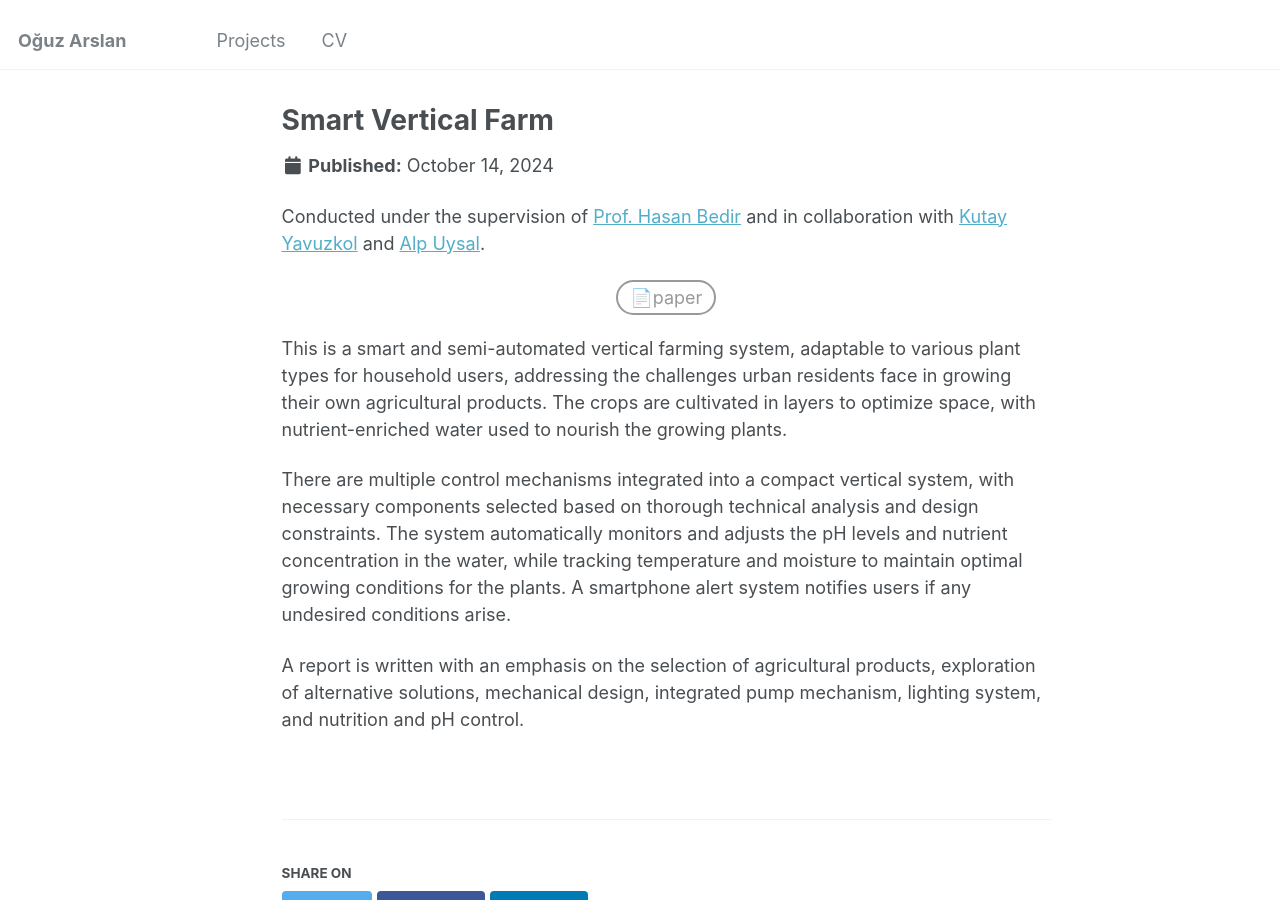
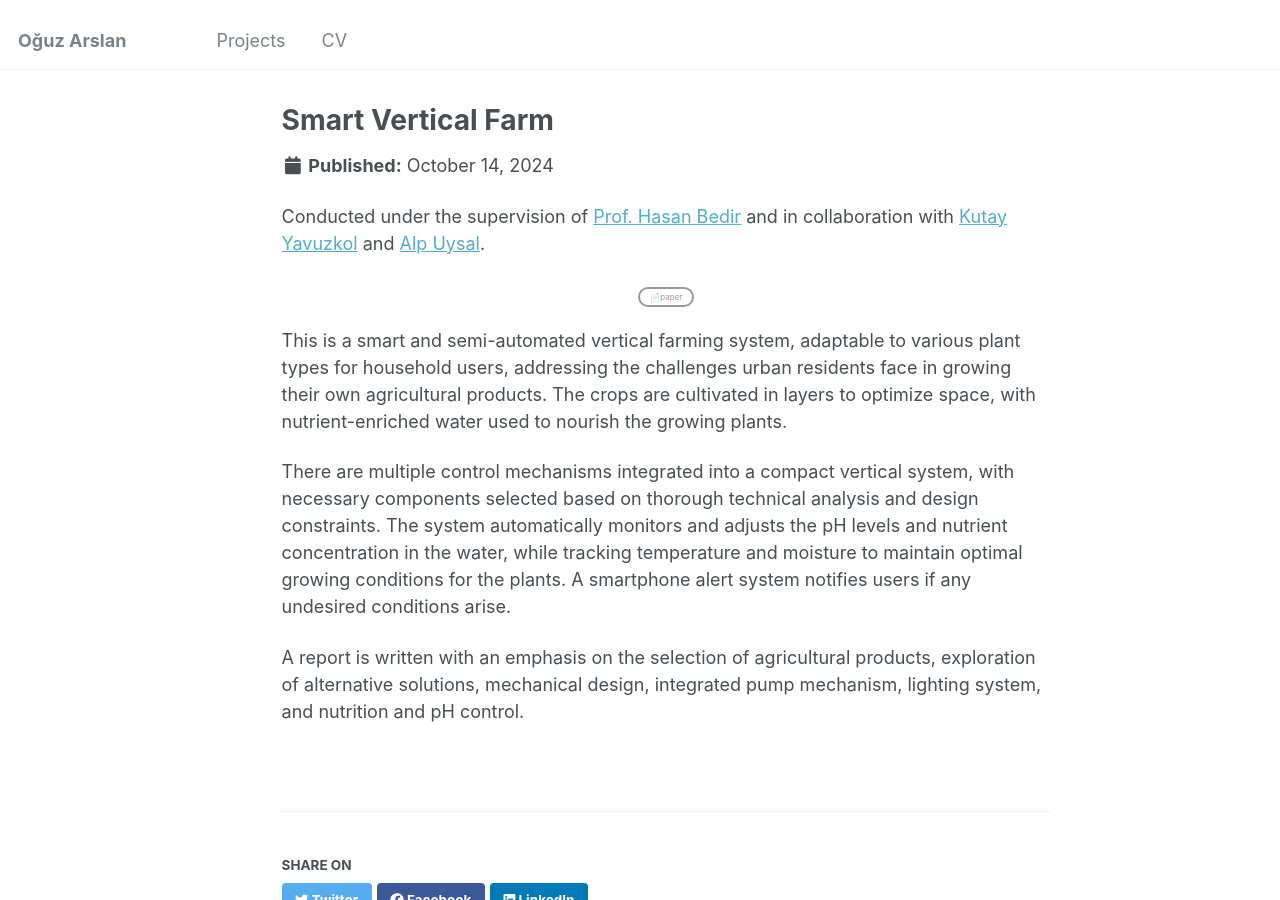
Before and after one commit to Boysle/boysle.github.io, a Jekyll site: the page built from _portfolio/1smartverticalfarm.md, in a window 1280 px wide and 900 px high. Built offline with Jekyll 4.4.1, drawn with Linux system fonts in a browser that asks for light colours.

Commit message:
Update 1smartverticalfarm.md

```diff
--- a/_portfolio/1smartverticalfarm.md
+++ b/_portfolio/1smartverticalfarm.md
@@ -7,9 +7,10 @@ collection: projects
 Conducted under the supervision of [Prof. Hasan Bedir](http://me.boun.edu.tr/?q=users/hasan-bedir) and in collaboration with [Kutay Yavuzkol](https://www.linkedin.com/in/kutay-yavuzkol-415020150/) and [Alp Uysal](https://www.linkedin.com/in/alpuysaal/).
 
 
-<div style="text-align: center; margin: 20px 0;">
-    <a href="https://www.dropbox.com/scl/fi/m0qyg7u4vcx33rquq56po/Smart-Vertical-Farming-System.pdf?rlkey=vr0uh8wuu2f2hr4g6e1xqe3cv&st=jnmap2r9&dl=0" style="text-decoration: none; background-color: transparent; color: #999999; padding: 2px 12px; border-radius: 25px; text-align: center; display: inline-block; border: 2px solid #999999; transition: 0.3s;" onmouseover="this.style.color='#333333'; this.style.borderColor='#333333';" onmouseout="this.style.color='#999999'; this.style.borderColor='#999999'; font-size: 8px;">📄paper</a>
+<div style="text-align: center; margin: 20px 0;"> <!-- Added margin for spacing -->
+  <a href="https://www.dropbox.com/scl/fi/m0qyg7u4vcx33rquq56po/Smart-Vertical-Farming-System.pdf?rlkey=vr0uh8wuu2f2hr4g6e1xqe3cv&st=jnmap2r9&dl=0" style="text-decoration: none; background-color: transparent; color: #999999; padding: 2px 10px; border-radius: 25px; text-align: center; display: inline-block; border: 2px solid #999999; transition: 0.3s; font-size: 8px;" onmouseover="this.style.color='#333333'; this.style.borderColor='#333333';" onmouseout="this.style.color='#999999'; this.style.borderColor='#999999';">📄paper</a>
 </div>
+
 
 
 This is a smart and semi-automated vertical farming system, adaptable to various plant types for household users, addressing the challenges urban residents face in growing their own agricultural products. The crops are cultivated in layers to optimize space, with nutrient-enriched water used to nourish the growing plants.
```
